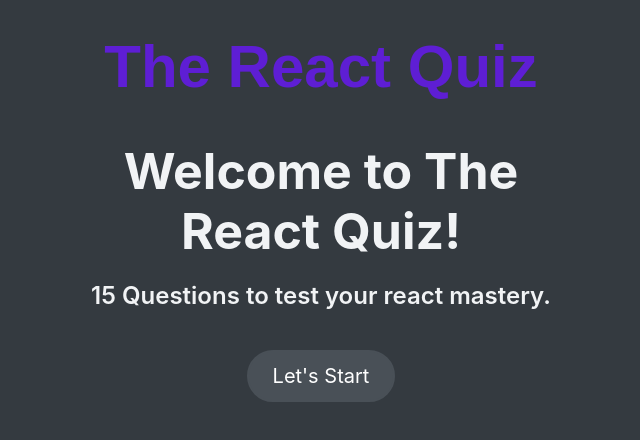
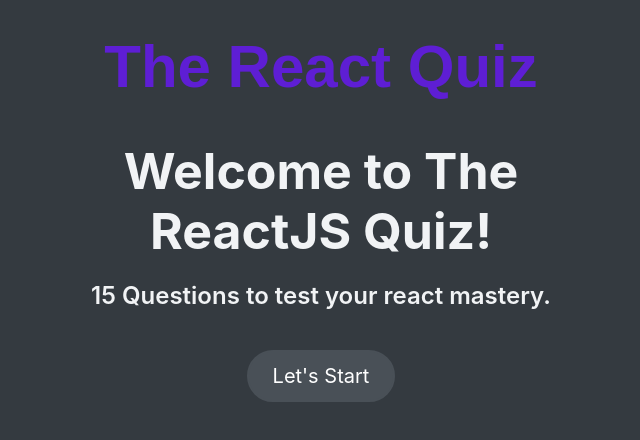
Before and after one commit to mhistiak3/react-quiz-app, a React (Vite) app: page / in a window 1280 px wide. Shown: the top 440 px of the page, without its empty margins (319-959 px from the left). Built offline with nearby package versions, Linux system fonts and the light colour scheme; a web font is replaced by a local one.

Commit message:
Basic project DONE

```diff
--- a/src/components/StartScreen.jsx
+++ b/src/components/StartScreen.jsx
@@ -1,7 +1,7 @@
 const StartScreen = ({ numQuestions, dispatch }) => {
   return (
     <div className="start">
-      <h1>Welcome to The React Quiz!</h1>
+      <h1>Welcome to The ReactJS Quiz!</h1>
       <h3>{numQuestions} Questions to test your react mastery.</h3>
       <button className="btn btn-ui" onClick={()=>dispatch({type:'start'})}>Let's Start</button>
     </div>
```
